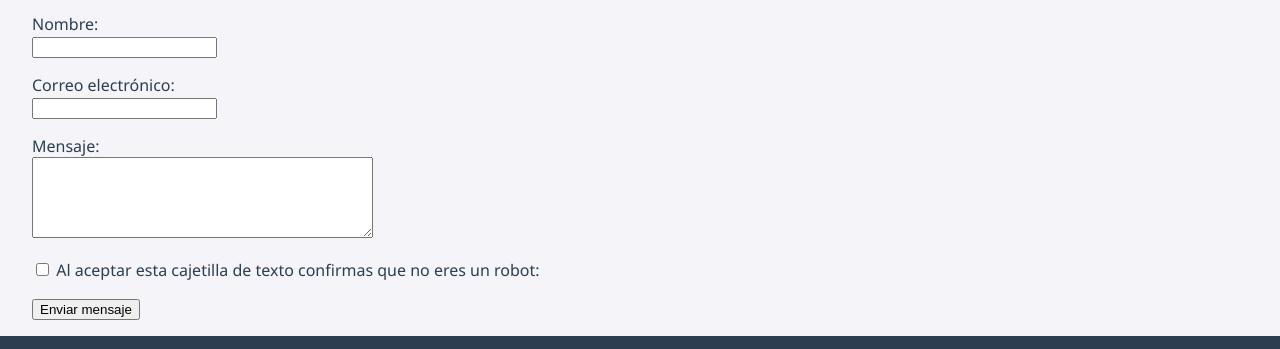
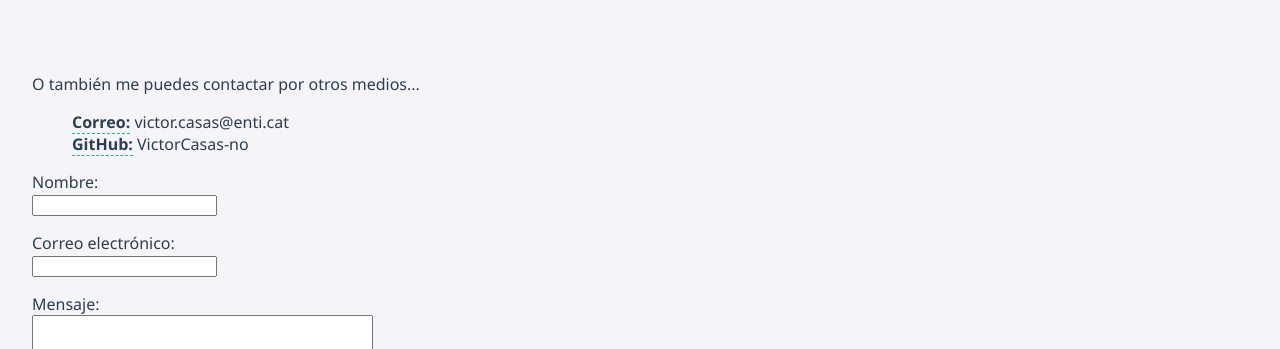
Before and after one commit to VictorCasas-no/VictorCasas-no.github.io, a plain HTML site: page contact.html in a window 1280 px wide. Shown: the part 413-762 px from the top of the page. Drawn offline with Linux system fonts and the light colour scheme.

Commit message:
Página definitiva

```diff
--- a/contact.html
+++ b/contact.html
@@ -24,6 +24,12 @@
     <main>
       <h2>Contacto</h2>
       <p>Aquí abajo me puedes dejar cualquier comentario que quieras hacer...</p>
+      <br></br>
+      <p>O también me puedes contactar por otros medios...</p>
+      <ul>
+        <li><strong>Correo:</strong> victor.casas@enti.cat</li>
+        <li><strong>GitHub:</strong> VictorCasas-no</li>
+      </ul>
 
       <form>
         <p>
```
